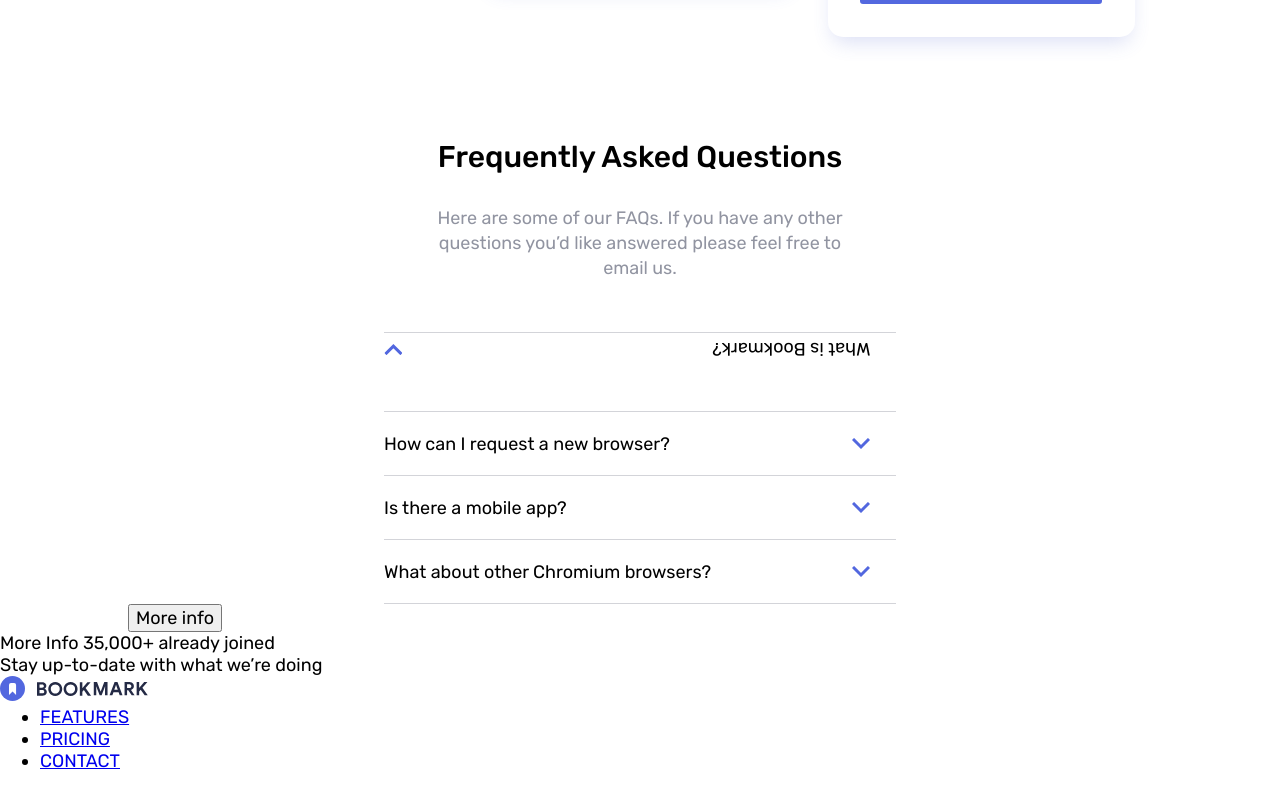
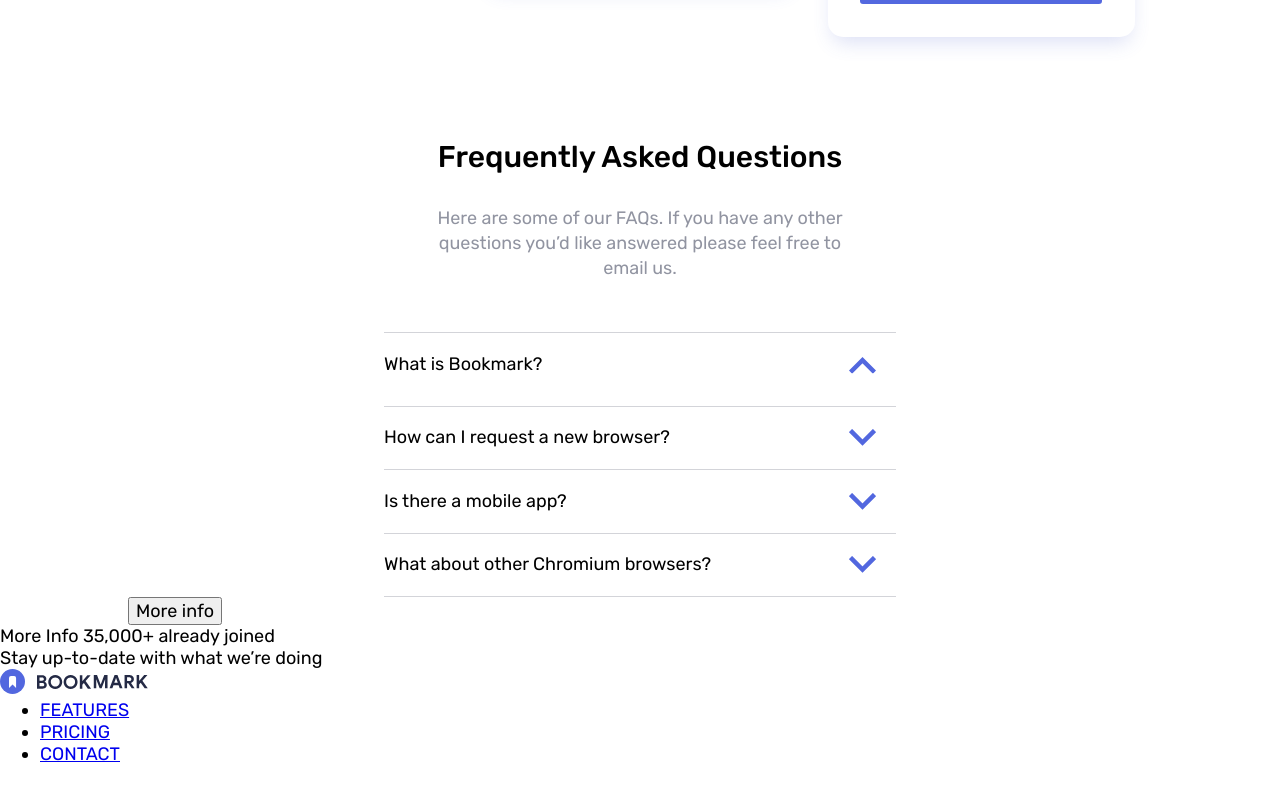
Before and after one commit to NPelivan/bookmark-landing-page-master, a React (Create React App) app: page / in a window 1280 px wide. Shown: the part 2131-2932 px from the top of the page. Built offline with nearby package versions, Linux system fonts and the light colour scheme.

Commit message:
FAQ arrow fixed

```diff
--- a/src/components/style.css
+++ b/src/components/style.css
@@ -654,13 +654,10 @@ main {
 }
 
 .faqs .faq .faq-question {
-  padding-top: 1%;
-  padding-bottom: 1%;
-  background-image: url(./images/icon-arrow.svg);
-  background-position: right;
-  background-repeat: no-repeat;
-  margin-right: 5%;
-  transition: all 0.4s;
+  padding-right: 1.5rem;
+  position: relative;
+  line-height: 1.2;
+  margin: 1% 0;
 }
 
 .faqs .faq .faq-question:hover {
@@ -669,8 +666,8 @@ main {
 }
 
 .faqs .faq .faq-answer {
-  color: hsl(229, 8%, 60%);
-  line-height: 25px;
+  /* color: hsl(229, 8%, 60%);
+  line-height: 25px;*/
   opacity: 0;
   max-height: 0;
   overflow-y: hidden;
@@ -679,9 +676,30 @@ main {
 
 .faqs .faq.open .faq-question {
   margin-bottom: 15px;
+}
+
+.faqs .faq .faq-question::after {
+  position: absolute;
+  right: 0;
+  height: 100%;
+  width: 1.5rem;
+  display: block;
   background-image: url(./images/icon-arrow.svg);
-  background-position: right;
+  content: "";
+  top: 0;
+  background-size: 100%;
   background-repeat: no-repeat;
-  margin-right: 5%;
-  transform: translateY(-50%) rotate(180deg);
+  background-position: center;
+  transition: all 0.4s;
+  margin-right: 4%;
 }
+
+.open .faq-question::after {
+  transform: rotate(180deg);
+}
+
+.open .faq-answer {
+  max-height: 1000px;
+  opacity: 1;
+  display: block;
+}
```
